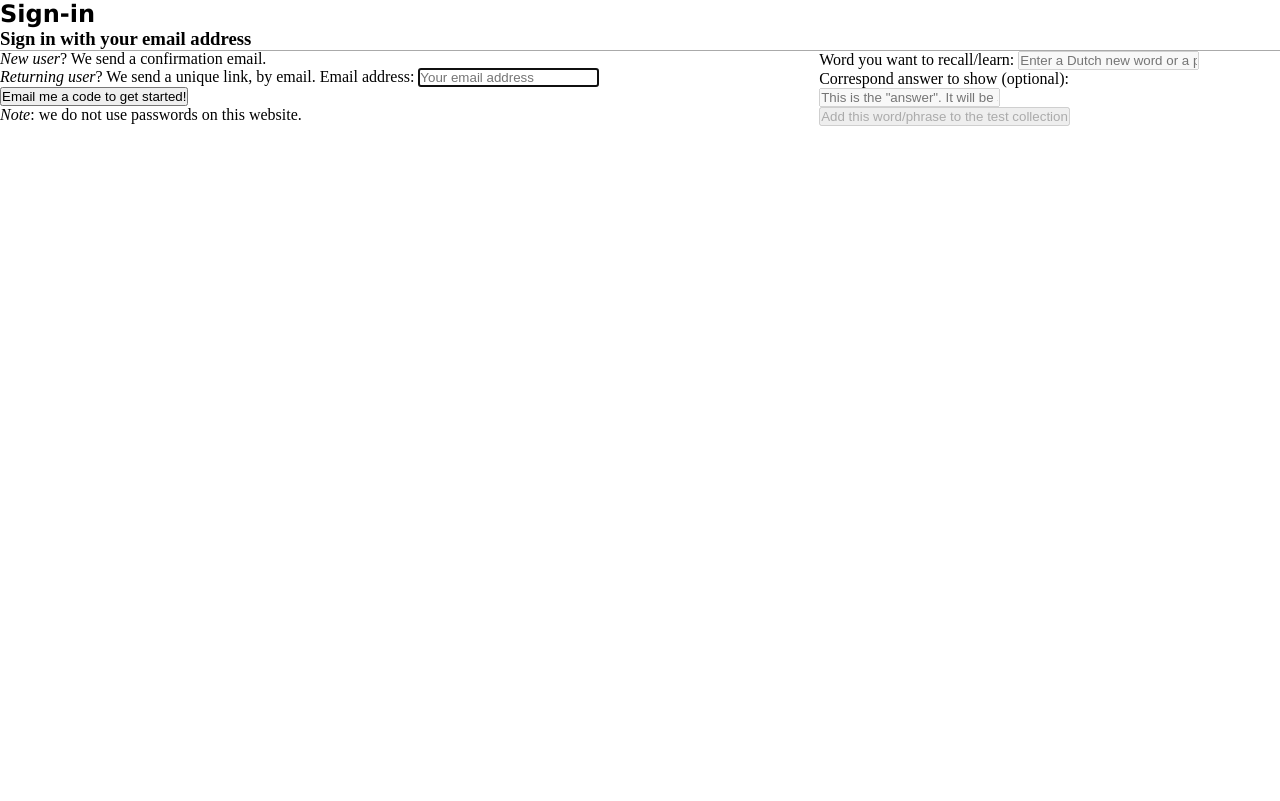
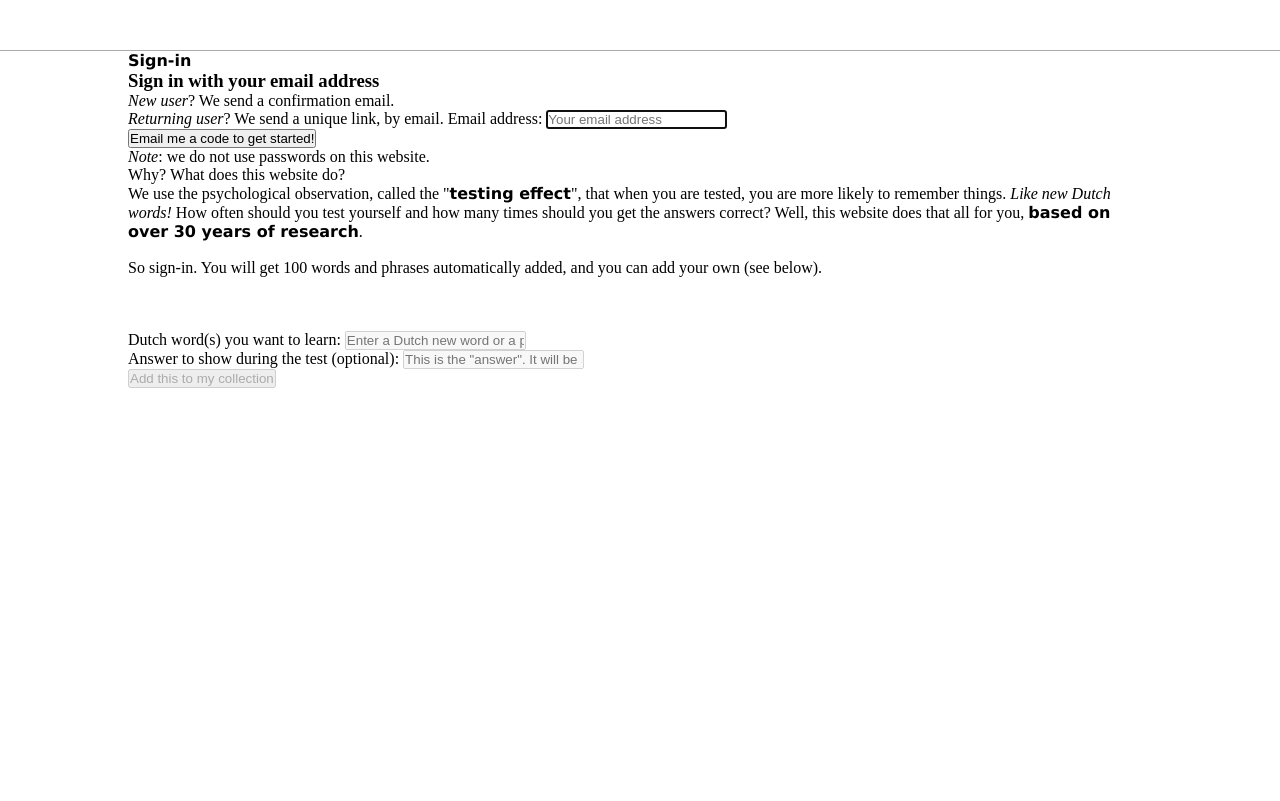
Before and after one commit to kgdunn/flashcards-for-learning, a Django app: page / in a window 1280 px wide. Run offline with Django 3.2, Linux system fonts and the light colour scheme; data that the repository does not hold is empty; some libraries are stand-ins or nearby versions.

Commit message:
New layout; added basic words

```diff
--- a/flashcards/templates/basenew.html
+++ b/flashcards/templates/basenew.html
@@ -123,16 +123,15 @@ em { font-style: italic; }
 	margin-top: 0em;
 	float: center;
 }
-.www-header-right.h1,a {
-	color: black;
+.site-header a{
 	text-decoration: none;
-	text-align: center;
 	font: 1.5em 'Inconsolata','Lucida Grande','Lucida Sans Unicode','Geneva','Verdana',sans-serif;
 	font-weight: bold;
 }
-.www-header-right.a:hover{
+.site-header a:hover{
 	text-decoration: underline;
 }
+
 #primary{
 	top: 0%;
     -ms-transform: translateX(-0%) translateY(0%);
--- a/flashcards/urls.py
+++ b/flashcards/urls.py
@@ -39,8 +39,8 @@ urlpatterns = [
     url(r'^validate/(?P<hashvalue>[-\w]+)/$', views.validate_user,
             name='validate_user'),
 
-        # Example: /sign-in/asd1241a
-    url(r'^sign-in/(?P<hashvalue>[-\w]+)$', views.sign_in_user,
+    # Example: /sign-in/asd1241a
+    url(r'^sign-in/(?P<hashvalue>[-\w]+)/$', views.sign_in_user,
                 name='sign_in_user'),
 
 ] + static(settings.STATIC_URL, document_root=settings.STATIC_ROOT)
--- a/vocab/templates/vocab/add-new-word.html
+++ b/vocab/templates/vocab/add-new-word.html
@@ -1,25 +1,35 @@
 {% extends "basenew.html" %}
 
-{% block topleft %}
-<style>
-    .rsm-sign-in-button{
-        float:none;
+{% block header %}
+    <style>
+    .www-sign-in-button{
+        <!--float:none;-->
         overflow: auto;
     }
-
-    .rsm-content{
-        padding-top: 0;
+    .www-sign-in-button a{
+        color: black;
+        text-decoration: none;
+        font: 1em 'Inconsolata','Lucida Grande','Lucida Sans Unicode','Geneva','Verdana',sans-serif;
+        font-weight: bold;
     }
-    .rsm-blue{
-        background-color: blue;
+    .www-sign-in-button a:hover{
+        text-decoration: underline;
     }
     .ui-btn-icon-left:after {
         background-color: {% if enabled %}blue{% else %}red{% endif %};
     }
-</style>
-<div data-role="rsm-header">
-    {% if not hide_sign_in %}
-    <div class="rsm-sign-in-button">
+    </style>
+{% endblock %}
+
+{% block topright %}
+{% if enabled %}<a data-ajax="false" href="{% url 'quiz_HTML_base' %}">Start your quiz</a>{% endif %}
+{% endblock %}
+
+{% block mainleft %}{% endblock %}
+
+{% block content %}
+{% if not hide_sign_in %}
+    <div class="www-sign-in-button">
         <div data-role="main" class="ui-content">
             <a href="#sign-in-popup" id="sign-in-popup-link" data-rel="popup" class="ui-btn ui-icon ui-btn-inline ui-corner-all {% if enabled %}ui-icon-check blue{% else %}ui-icon-gear red{% endif %} ui-btn-icon-left" name="sign-in-popup-link">
             {% if enabled %}{{ person.display_name }}{% else %}Sign-in{% endif %}
@@ -41,24 +51,24 @@
                         <em>Note</em>: we do not use passwords on this website.
                     </div>
                 </form>
-            </div>
+            </div>Why? What does this website do?
+            <br>
+            <span id="www-rhetorical-question">We use the psychological observation, called the "<a href = "https://en.wikipedia.org/wiki/Testing_effect" target="_blank">testing effect</a>", that when you are tested, you are more likely to remember things. <em>Like new Dutch words!</em> How often should you test yourself and how many times should you get the answers correct? Well, this website does that all for you, <a target="_blank" href="http://yint.org/flashcards" >based on over 30 years of research</a>.
+            <br><br>
+            <p>So sign-in. You will get 100 words and phrases automatically added, and you can add your own (see below).
+
+            </span>
         </div>
     </div>
-    {% endif %}
-</div>{#rsm-header#}
-{% endblock %}
+    <br><br><br>
+{% endif %}
 
-{% block topright %}
-{% if enabled %}<a data-ajax="false" href="{% url 'quiz_HTML_base' %}">Start your quiz</a>{% endif %}
-{% endblock %}
-
-{% block content %}
 <div id="vocab-extra-info">{{extra_info}}</div>
 <form action="{% url 'add_word_HTML' %}" method="post" data-ajax="false">
     {% csrf_token %}
 
         <div data-role="fieldcontain">
-            <label for="vocab-part1">Word you want to recall/learn:</label>
+            <label for="vocab-part1">Dutch word(s) you want to learn:</label>
             <input type="text"
                 name="part1"
                 data-clear-btn="true"
@@ -70,7 +80,7 @@
                 id="vocab-part1">
         </div>
         <div data-role="fieldcontain">
-            <label for="vocab-part2">Correspond answer to show (optional):</label>
+            <label for="vocab-part2">Answer to show during the test (optional):</label>
             <input type="text"
                 name="part2"
                 data-clear-btn="true"
@@ -83,18 +93,11 @@
 
     <div style="max-width: 500px;">
         <input type="submit"
-               value="Add this word/phrase to the test collection"
+               value="Add this to my collection"
                {% if not enabled %}disabled{% endif %}
         />
 </form>
-{% if enabled %}You already have {{ words.count }} word{{ words.count|pluralize }} in your list.{% endif %}
+{% if enabled %}(You already have {{ words.count }} word{{ words.count|pluralize }} in your list.){% endif %}
 {% endblock %}
 
-
-{% block mainleft %}
-
-{% endblock %}
-
-{% block mainright %}
-
-{% endblock %}
+{% block mainright %}{% endblock %}
--- a/vocab/templates/vocab/email_new_user_to_validate.txt
+++ b/vocab/templates/vocab/email_new_user_to_validate.txt
@@ -5,11 +5,10 @@ Thank you for joining the Woorden-Words Website.
 It looks like your email address has never been used here before. So you will need:
 
 1. To click on this link to activate your account: <a href="{{validation_URI}}"<tt>{{validation_URI}}</tt></a>
-2. Afterwards, you will choose a name for yourself (it doesn't have to be a real name)
-3. That's it!
+2. That's it!
 
 <b>We don't use passwords on our website</b>, but we do send an email for you to log in. It's easier that way.
 
-Good luck learning your Dutch.
+Good luck with learning your Dutch.
 
 Kevin
--- a/vocab/views.py
+++ b/vocab/views.py
@@ -23,6 +23,7 @@ from django.core.validators import validate_email
 from django.template.loader import render_to_string
 from django.utils.timezone import utc
 
+import csv
 import random
 import hashlib
 import datetime
@@ -66,6 +67,24 @@ def validate_user(request, hashvalue):
     token = get_object_or_404(models.Token, hash_value=hashvalue)
     token.person.is_validated = True
     token.person.save()
+
+    # OK, let's add some basis words to the person's list
+    if models.WordItem.objects.filter(person=token.person).count() == 0:
+
+
+        tag, _ = models.Tag.objects.get_or_create(short_name='basis-woorden',
+                                                  description='Default words')
+        tag.save()
+
+        with open('basis-lijst.tsv', 'rt') as csvfile:
+            reader = csv.reader(csvfile, delimiter='\t', quotechar='"')
+            for row in reader:
+                worditem = add_new_word(part1=row[0],
+                                        part2=row[1],
+                                        person=token.person)
+                worditem.tags.add(tag)
+                worditem.save()
+
     return sign_in_user(request, hashvalue)
 
 def send_logged_email(subject, message, to_address_list):
```
Also changed, not shown: vocab/templates/vocab/quiz.html (+12 -3 lines), 1 other file.
